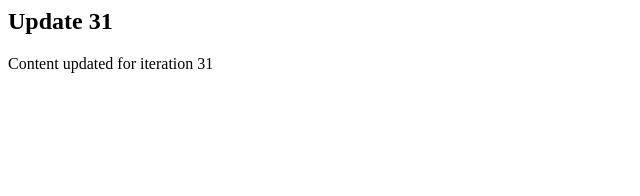
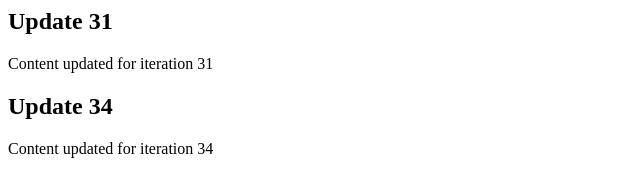
Before and after one commit to jpschmorgan/fluffy-octo-chainsaw, a website: page src/index.html in a window 1280 px wide. Shown: the whole page, without its empty margins (0-640 px from the left). Drawn offline with Linux system fonts and the light colour scheme.

Commit message:
build: update configuration

```diff
--- a/src/index.html
+++ b/src/index.html
@@ -3,3 +3,9 @@
     <h2>Update 31</h2>
     <p>Content updated for iteration 31</p>
 </div>
+
+<!-- Updated iteration 34 -->
+<div class="update-34">
+    <h2>Update 34</h2>
+    <p>Content updated for iteration 34</p>
+</div>
```
